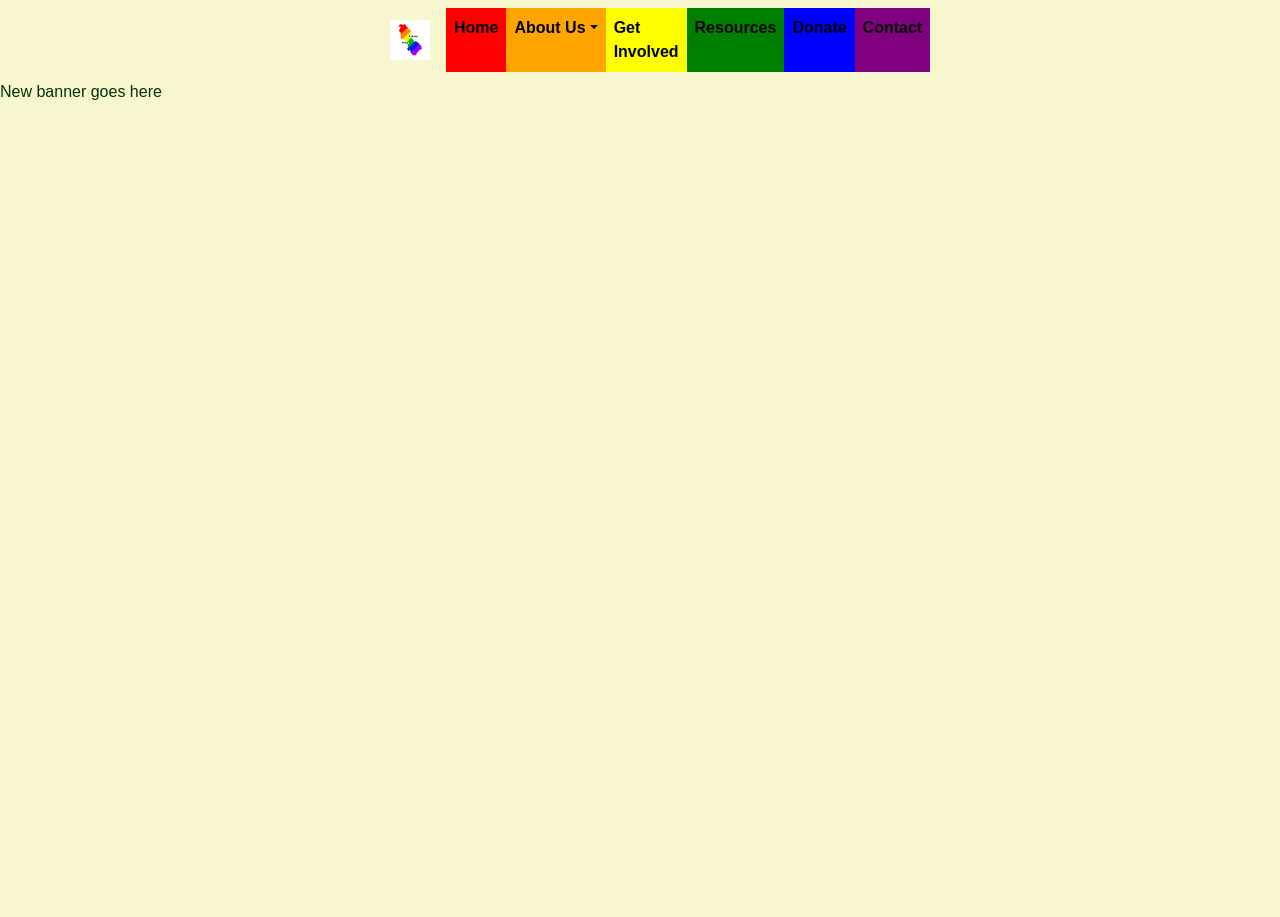
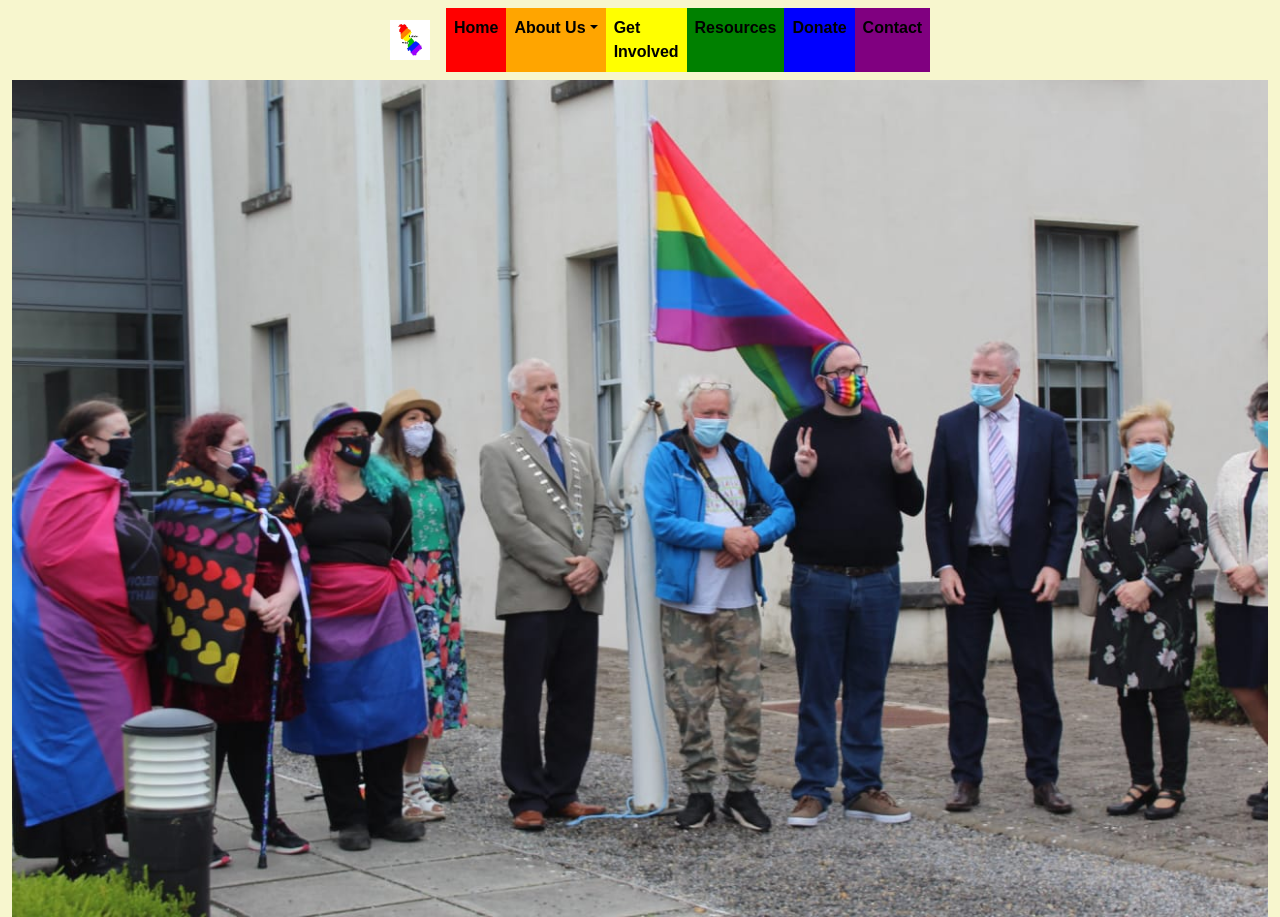
Before and after one commit to Jacobs1986/leitrim-pride, a React (Create React App) app in the folder client/: page / in a window 1280 px wide. Before the commit the page ends 800 px from the top, so only its background shows below. Built offline with nearby package versions, Linux system fonts and the light colour scheme.

Commit message:
Placed banner image into a container

```diff
--- a/client/src/components/banner/banner.js
+++ b/client/src/components/banner/banner.js
@@ -9,7 +9,12 @@ import { Container, Image } from 'react-bootstrap';
 export default function Banner() {
     return (
         <div>
-            New banner goes here
+            <Container fluid>
+                <Image
+                    src={require('./bannerImage.jpeg')}
+                    fluid
+                />
+            </Container>
         </div>
         // <div>
         //     <Container className='bannerContainer' fluid>
```
